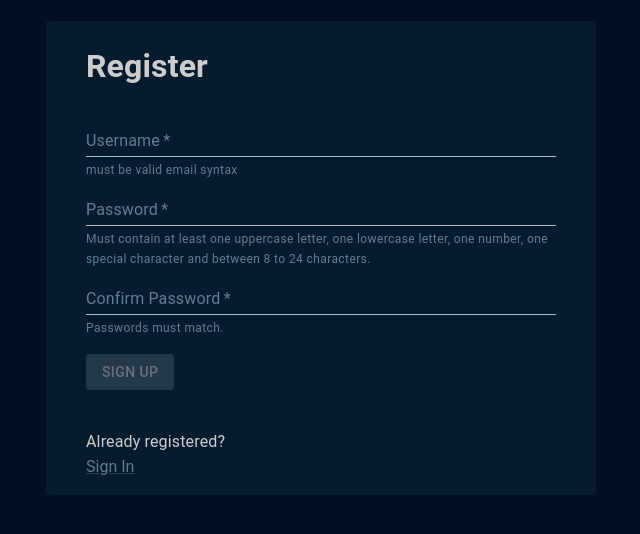
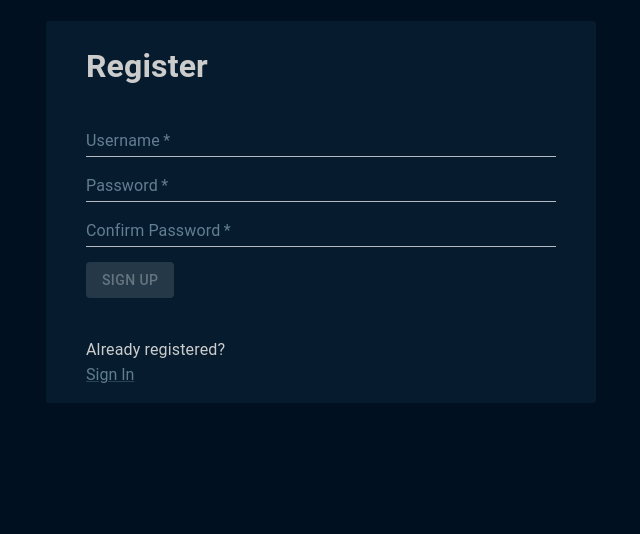
Before and after one commit to kikoking1/empty-hearts, a React (Create React App) app in the folder client/: page /signup in a window 1280 px wide. Shown: the top 534 px of the page, without its empty margins (319-959 px from the left). Built offline with nearby package versions, Linux system fonts and the light colour scheme.

Commit message:
Using useReducer for related form state on signup form

```diff
--- a/client/src/pages/SignUp/SignUp.js
+++ b/client/src/pages/SignUp/SignUp.js
@@ -1,4 +1,4 @@
-import { useRef, useState, useEffect } from "react";
+import { useRef, useState, useEffect, useReducer } from "react";
 
 import axios from "../../util/axios";
 import { useNavigate } from "react-router-dom";
@@ -6,46 +6,132 @@ import { TextField, Button, Card, Link, Container } from "@mui/material";
 import classes from "./SignUp.module.scss";
 import { PASSWORD_REGEX, RFC2882_EMAIL_REGEX } from "../../util/globals/regex";
 
+const UPDATE_FORM = "UPDATE_FORM";
+
+const initialState = {
+  username: { value: "", touched: false, hasError: true, error: "" },
+  password: { value: "", touched: false, hasError: true, error: "" },
+  passwordMatch: { value: "", touched: false, hasError: true, error: "" },
+};
+
+const validateInput = (name, value, formState) => {
+  let hasError = false,
+    error = "";
+  switch (name) {
+    case "username":
+      if (value.trim() === "") {
+        hasError = true;
+        error = "Username cannot be empty.";
+      } else if (!RFC2882_EMAIL_REGEX.test(value)) {
+        hasError = true;
+        error = "Must be valid email syntax.";
+      } else {
+        hasError = false;
+        error = "";
+      }
+      break;
+    case "password":
+      if (value === "") {
+        hasError = true;
+        error = "Password cannot be empty.";
+      } else if (!PASSWORD_REGEX.test(value)) {
+        hasError = true;
+        error =
+          "Must contain at least one uppercase letter, one lowercase letter, one number, one special character and between 8 to 24 characters.";
+      } else {
+        hasError = false;
+        error = "";
+      }
+      break;
+    case "passwordMatch":
+      if (value !== formState.password.value) {
+        hasError = true;
+        error = "Passwords must match.";
+      } else {
+        hasError = false;
+        error = "";
+      }
+      break;
+    default:
+      break;
+  }
+  return { hasError, error };
+};
+
+const onFocusOut = (name, value, dispatch, formState) => {
+  const { hasError, error } = validateInput(name, value, formState);
+  let isFormValid = true;
+  for (const key in formState) {
+    const item = formState[key];
+    if (key === name && hasError) {
+      isFormValid = false;
+      break;
+    } else if (key !== name && item.hasError) {
+      isFormValid = false;
+      break;
+    }
+  }
+
+  dispatch({
+    type: UPDATE_FORM,
+    data: { name, value, hasError, error, touched: true, isFormValid },
+  });
+};
+
+const onInputChange = (name, value, dispatch, formState) => {
+  const { hasError, error } = validateInput(name, value, formState);
+  let isFormValid = true;
+
+  for (const key in formState) {
+    const item = formState[key];
+    // Check if the current field has error
+    if (key === name && hasError) {
+      isFormValid = false;
+      break;
+    } else if (key !== name && item.hasError) {
+      // Check if any other field has error
+      isFormValid = false;
+      break;
+    }
+  }
+
+  dispatch({
+    type: UPDATE_FORM,
+    data: {
+      name,
+      value,
+      hasError,
+      error,
+      touched: formState[name].touched,
+      isFormValid,
+    },
+  });
+};
+
+const formsReducer = (state, action) => {
+  switch (action.type) {
+    case UPDATE_FORM:
+      const { name, value, hasError, error, touched, isFormValid } =
+        action.data;
+      return {
+        ...state,
+        // update the state of the particular field,
+        // by retaining the state of other fields
+        [name]: { ...state[name], value, hasError, error, touched },
+        isFormValid,
+      };
+    default:
+      return state;
+  }
+};
+
 const SignUp = () => {
-  const usernameRef = useRef();
-  const errRef = useRef();
+  const [formState, dispatch] = useReducer(formsReducer, initialState);
 
-  const [username, setUsername] = useState("");
-  const [validUsername, setValidUsername] = useState(false);
-  const [usernameTouched, setUsernameTouched] = useState(false);
-
-  const [password, setPassword] = useState("");
-  const [validPassword, setValidPassword] = useState(false);
-  const [passwordTouched, setPasswordTouched] = useState(false);
-
-  const [matchPassword, setMatchPassword] = useState("");
-  const [validPasswordMatch, setValidPasswordMatch] = useState(false);
-  const [matchPasswordTouched, setMatchPasswordTouched] = useState(false);
-
-  const [errMsg, setErrMsg] = useState("");
+  const [errApiMsg, setApiErrMsg] = useState("");
   const [success, setSuccess] = useState(false);
 
   const navigate = useNavigate();
-
-  useEffect(() => {
-    usernameRef.current.focus();
-  }, []);
-
-  useEffect(() => {
-    setValidUsername(RFC2882_EMAIL_REGEX.test(username));
-  }, [username]);
-
-  useEffect(() => {
-    setValidPassword(PASSWORD_REGEX.test(password));
-
-    if (matchPasswordTouched) {
-      setValidPasswordMatch(
-        password === matchPassword &&
-          password.length > 0 &&
-          matchPassword.length > 0
-      );
-    }
-  }, [password, matchPassword]);
 
   const handleSubmit = async (e) => {
     e.preventDefault();
@@ -54,8 +140,8 @@ const SignUp = () => {
       const response = await axios.post(
         "/api/Auth/register",
         JSON.stringify({
-          username: username.toLowerCase(),
-          password: password,
+          username: formState.username.value.toLowerCase(),
+          password: formState.password.value,
         }),
         {
           headers: { "Content-Type": "application/json" },
@@ -64,36 +150,40 @@ const SignUp = () => {
       );
 
       setSuccess(true);
+
       //clear state and controlled inputs
-      setUsername("");
-      setPassword("");
-      setMatchPassword("");
+      for (const name in formState) {
+        dispatch({
+          type: UPDATE_FORM,
+          data: {
+            name,
+            value: "",
+            hasError: true,
+            error: "",
+            touched: false,
+            isFormValid: false,
+          },
+        });
+      }
     } catch (err) {
       if (!err?.response) {
-        setErrMsg("No Server Response");
-      } else if (err.response?.status === 409) {
-        setErrMsg("Username Taken");
+        setApiErrMsg("Registration failed. Please try again later.");
       } else {
-        setErrMsg("Registration Failed");
+        setApiErrMsg(err?.response);
       }
-      errRef.current.focus();
     }
   };
 
   return (
     <Container maxWidth="sm">
       <Card className={classes.signupCard} variant="outlined">
-        <p
-          ref={errRef}
-          className={errMsg ? "errmsg" : "offscreen"}
-          aria-live="assertive"
-        >
-          {errMsg}
+        <p className={errApiMsg ? "errmsg" : "offscreen"} aria-live="assertive">
+          {errApiMsg}
         </p>
         <h1>Register</h1>
         {success ? (
           <section>
-            <h3>Account Created!</h3>
+            <h3>Account Successfully Created!</h3>
             <p>
               <Link
                 component="button"
@@ -109,66 +199,105 @@ const SignUp = () => {
           <>
             <form noValidate autoComplete="off" onSubmit={handleSubmit}>
               <TextField
-                error={!validUsername && usernameTouched}
+                error={
+                  formState.username.hasError && formState.username.touched
+                }
                 variant="standard"
                 type="email"
                 label="Username"
                 id="username"
-                ref={usernameRef}
                 autoComplete="off"
-                onChange={(e) => setUsername(e.target.value)}
-                value={username}
+                onChange={(e) =>
+                  onInputChange("username", e.target.value, dispatch, formState)
+                }
+                value={formState.username.value}
                 size="small"
                 fullWidth
                 required
-                aria-invalid={validUsername ? "false" : "true"}
-                onBlur={() => setUsernameTouched(true)}
-                helperText={"must be valid email syntax"}
+                aria-invalid={!formState.username.hasError ? "false" : "true"}
+                onBlur={(e) =>
+                  onFocusOut("username", e.target.value, dispatch, formState)
+                }
+                helperText={
+                  formState.username.hasError &&
+                  formState.username.touched &&
+                  formState.username.error
+                }
               />
 
               <TextField
                 label="Password"
-                error={!validPassword && passwordTouched}
+                error={
+                  formState.password.hasError && formState.password.touched
+                }
                 variant="standard"
                 type="password"
                 id="password"
                 autoComplete="off"
-                onInput={(e) => setPassword(e.target.value)}
-                value={password}
+                onInput={(e) =>
+                  onInputChange("password", e.target.value, dispatch, formState)
+                }
+                value={formState.password.value}
                 size="small"
                 fullWidth
                 required
-                aria-invalid={validPassword ? "false" : "true"}
-                onBlur={() => setPasswordTouched(true)}
-                helperText="Must contain at least one uppercase letter, one lowercase letter, one number, one special character and between 8 to 24 characters."
+                aria-invalid={!formState.password.hasError ? "false" : "true"}
+                onBlur={(e) =>
+                  onFocusOut("password", e.target.value, dispatch, formState)
+                }
+                helperText={
+                  formState.password.hasError &&
+                  formState.password.touched &&
+                  formState.password.error
+                }
+                // helperText="Must contain at least one uppercase letter, one lowercase letter, one number, one special character and between 8 to 24 characters."
               />
 
               <TextField
                 label="Confirm Password"
-                error={!validPasswordMatch && matchPasswordTouched}
+                error={
+                  formState.passwordMatch.hasError &&
+                  formState.passwordMatch.touched
+                }
                 variant="standard"
                 type="password"
                 id="confirm_password"
                 autoComplete="off"
-                onInput={(e) => setMatchPassword(e.target.value)}
-                value={matchPassword}
+                onInput={(e) =>
+                  onInputChange(
+                    "passwordMatch",
+                    e.target.value,
+                    dispatch,
+                    formState
+                  )
+                }
+                value={formState.passwordMatch.value}
                 size="small"
                 fullWidth
                 required
-                aria-invalid={validPasswordMatch ? "false" : "true"}
-                onBlur={() => setMatchPasswordTouched(true)}
-                helperText="Passwords must match."
+                aria-invalid={
+                  !formState.passwordMatch.hasError ? "false" : "true"
+                }
+                onBlur={(e) =>
+                  onFocusOut(
+                    "passwordMatch",
+                    e.target.value,
+                    dispatch,
+                    formState
+                  )
+                }
+                helperText={
+                  formState.passwordMatch.hasError &&
+                  formState.passwordMatch.touched &&
+                  formState.passwordMatch.error
+                }
               />
 
               <Button
                 className={classes.signUpBtnSpacerTop}
                 variant="contained"
                 type="submit"
-                disabled={
-                  !validUsername || !validPassword || !validPasswordMatch
-                    ? true
-                    : false
-                }
+                disabled={!formState.isFormValid}
               >
                 Sign Up
               </Button>
```
